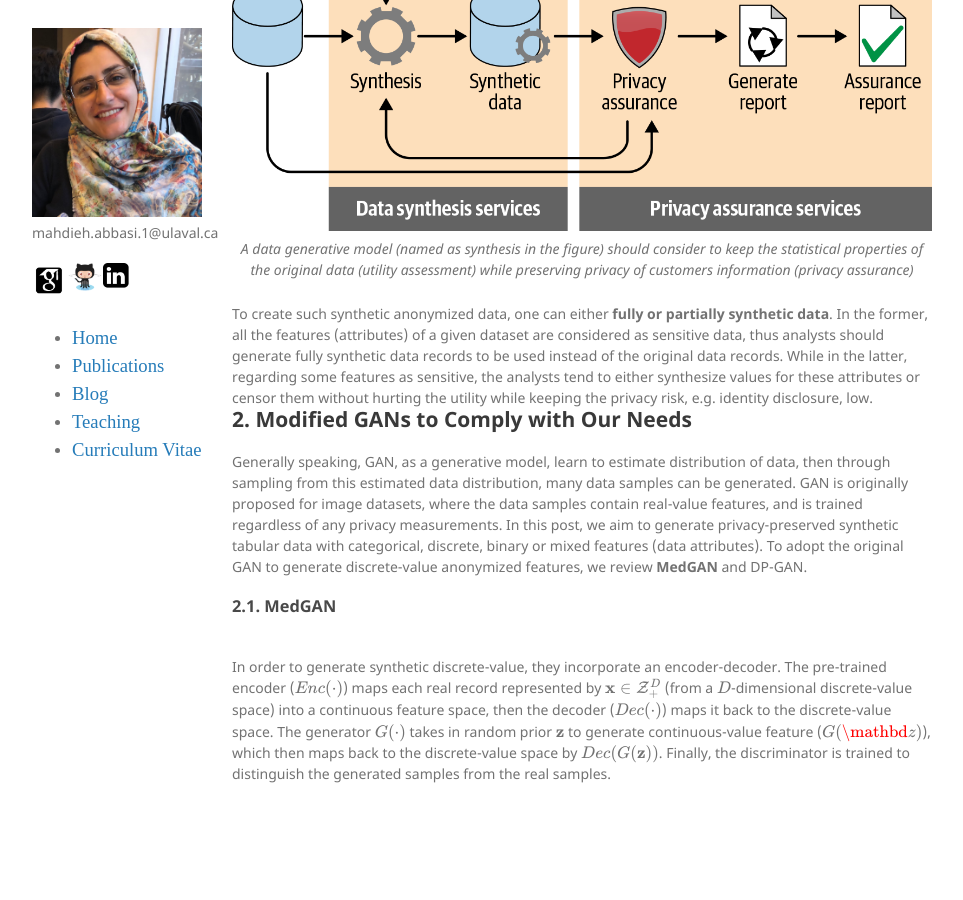
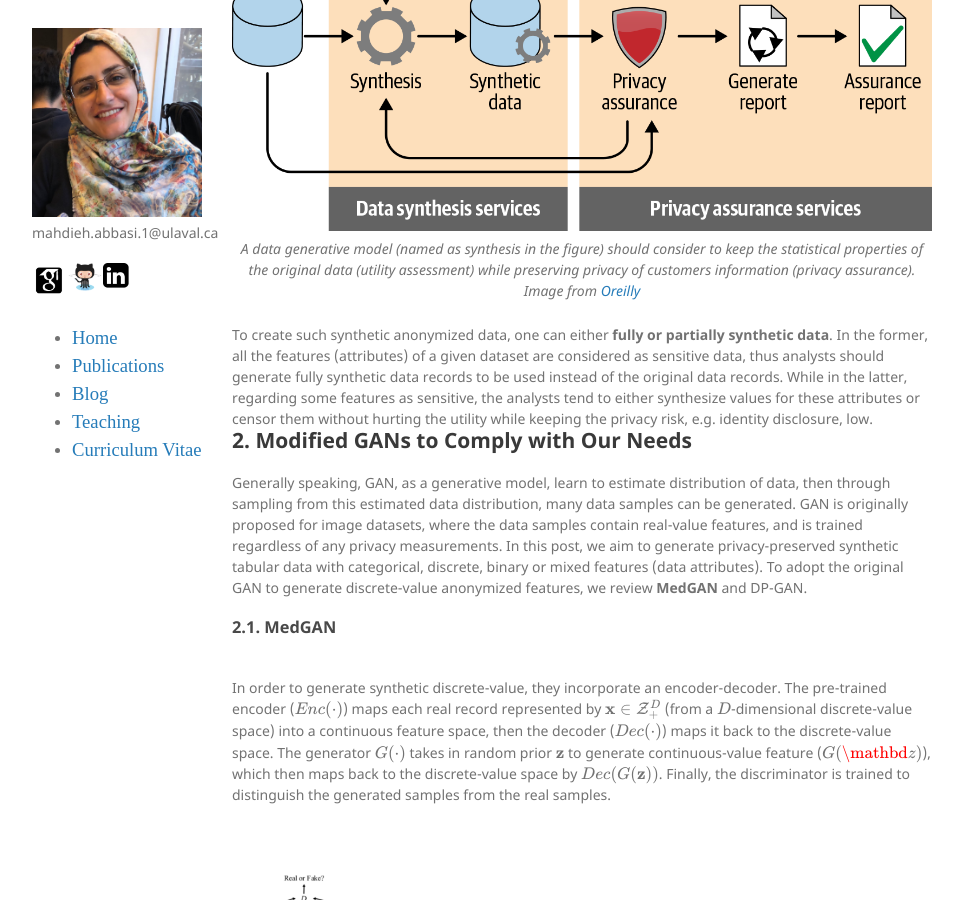
Before and after one commit to mahdaneh/mahdaneh.github.io, a Jekyll site: the page built from Blogs/Data_anonymization_privacy.html, in a window 1280 px wide and 900 px high, scrolled down 1060 px. Shown: the whole window, without its empty margins (158-1121 px from the left). Built offline with Jekyll 4.4.1, drawn with Linux system fonts in a browser that asks for light colours; formulas are drawn with MathJax 3.

Commit message:
blog privacy

```diff
--- a/Blogs/Data_anonymization_privacy.html
+++ b/Blogs/Data_anonymization_privacy.html
@@ -41,7 +41,7 @@ To address both these criteria (privacy v.s. utility), one requires to devise a
 <figure>
 
 <img src="/Blogs/synthetic_data.png"/>
-<figcaption>A data generative model (named as <bf>synthesis in the figure) should consider to keep the statistical properties of the original data (<bf>utility assessment</bf>) while preserving privacy of customers information (<bf>privacy assurance</bf>)</figcaption>
+<figcaption>A data generative model (named as <bf>synthesis in the figure) should consider to keep the statistical properties of the original data (<bf>utility assessment</bf>) while preserving privacy of customers information (<bf>privacy assurance</bf>). Image from <a href="https://www.oreilly.com/library/view/practical-synthetic-data/9781492072737/ch02.html">Oreilly</a></figcaption>
 </figure>
 <br>
 To create such synthetic anonymized data, one can either <b>fully or partially synthetic data</b>. In the former,
@@ -65,7 +65,7 @@ Generally speaking, GAN, as a generative model, learn to estimate distribution o
 In order to generate synthetic discrete-value, they incorporate an encoder-decoder. The pre-trained encoder ($Enc(\cdot)$) maps each real record represented by $\mathbf{x}\in\mathcal{Z}_{+}^{D}$ (from a $D$-dimensional discrete-value space) into a continuous feature space, then the decoder ($Dec(\cdot)$) maps it back to the discrete-value space. The generator $G(\cdot)$ takes in random prior $\mathbf{z}$ to generate continuous-value feature ($G(\mathbd{z})$), which then maps back to the discrete-value space by $Dec (G(\mathbf{z})) $. Finally, the discriminator is trained to distinguish the generated samples from the real samples. </p>
 <br>
 <figure>
-<img src="/Blogs/medGAn.png">
+<img src="/Blogs/medGAn.png" width="200", height="200">
 </figure>
 <p>
 The privacy of MedGAN's data generated has been empirically assessed by different privacy metrics~\cite{choi2017generating,goncalves2020generation}, but it is better if the generative model can be explicitly trained somehow for encouraging privacy.
```
